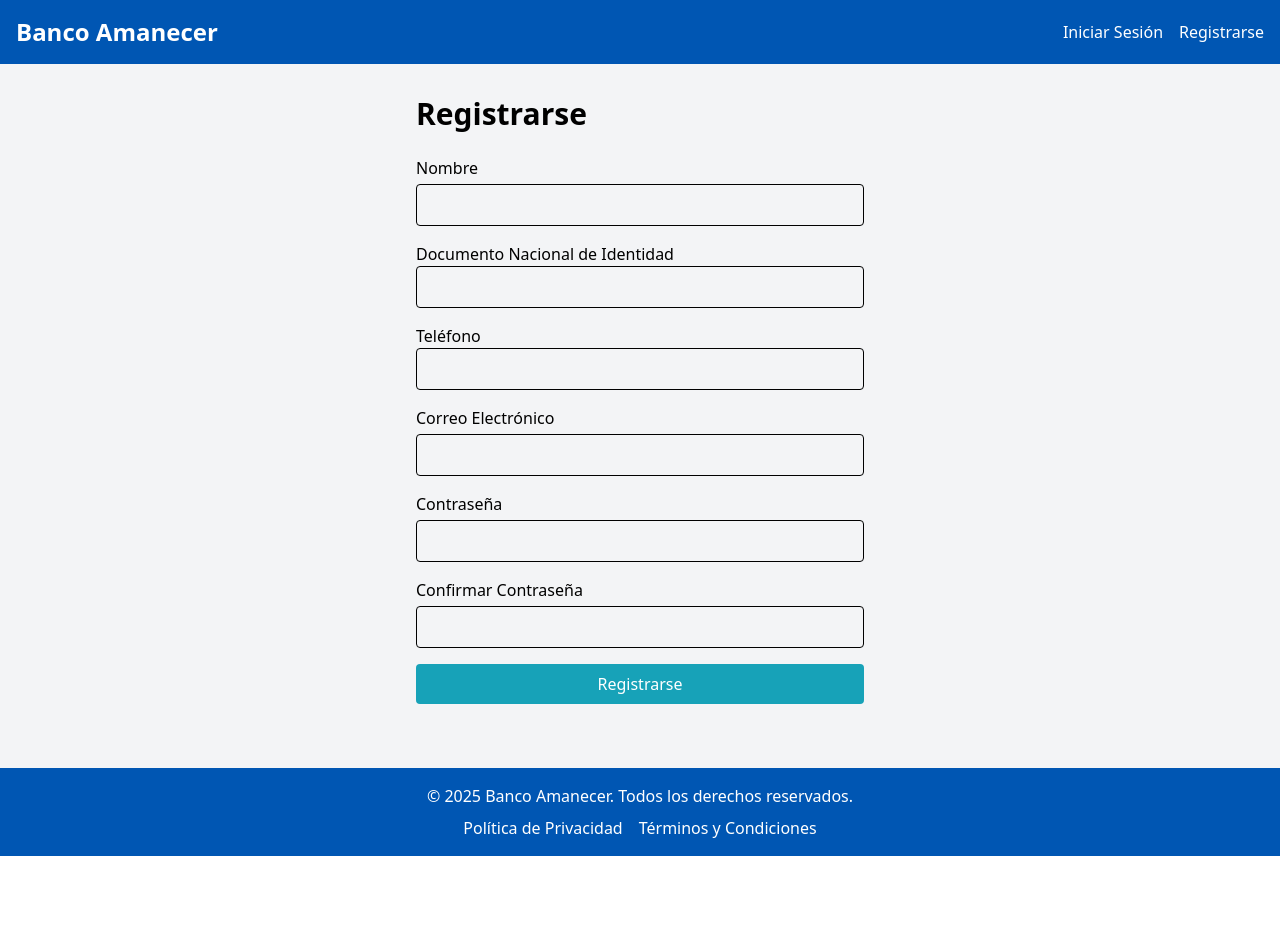
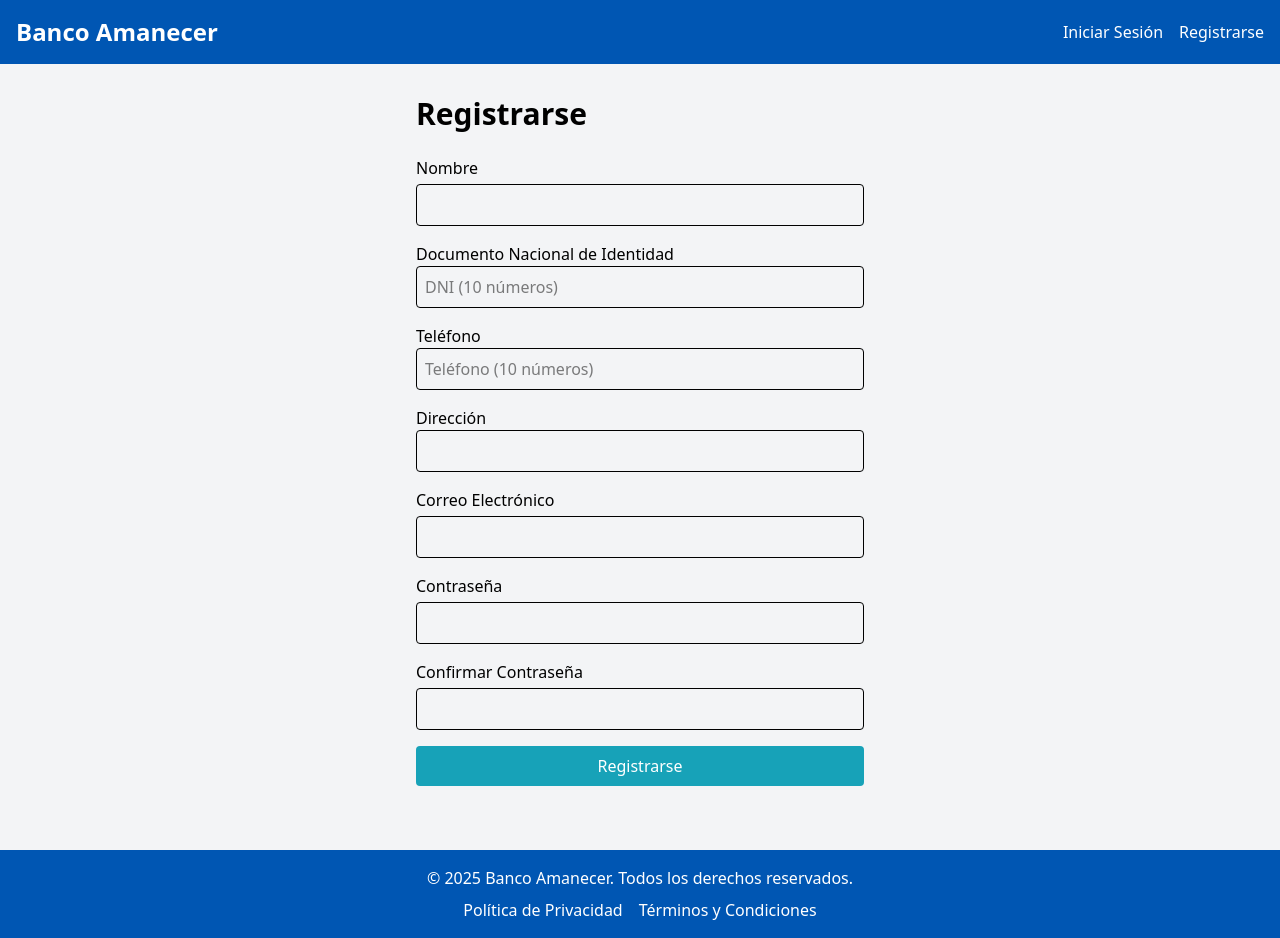
Before and after one commit to No-Country-simulation/equipo-c24-58-n-webapp, a React (Vite) app in the folder front/: page /register in a window 1280 px wide. Before the commit the page ends 856 px from the top, so only its background shows below. Built offline with nearby package versions, Linux system fonts and the light colour scheme.

Commit message:
Refactor Register component to use useAuth hook and improve form handling

```diff
--- a/front/src/pages/Register.jsx
+++ b/front/src/pages/Register.jsx
@@ -1,29 +1,78 @@
-"use client"
+"use client";
 
-import { useState } from "react"
-import { useNavigate } from "react-router-dom"
+import { useState } from "react";
+import { useNavigate } from "react-router-dom";
+import { useAuth } from "../contexts/AuthContext";
 
-function Register() {
-  const [name, setName] = useState("")
-  const [dni, setDni] = useState("")
-  const [phone, setPhone] = useState("")
-  const [email, setEmail] = useState("")
-  const [password, setPassword] = useState("")
-  const [confirmPassword, setConfirmPassword] = useState("")
-  const [error, setError] = useState("")
-  const navigate = useNavigate()
+const Register = () => {
+  const { register } = useAuth();
+  const [formData, setFormData] = useState({
+    name: "",
+    dni: "",
+    phone: "",
+    direction: "",
+    email: "",
+    password: "",
+    confirmPassword: "",
+  });
+  const [error, setError] = useState("");
+  const navigate = useNavigate();
 
-  const handleSubmit = (e) => {
-    e.preventDefault()
-    setError("")
-    if (password !== confirmPassword) {
-      setError("Las contraseñas no coinciden")
-      return
+  const handleSubmit = async (e) => {
+    e.preventDefault();
+    setError("");
+    if (formData.password !== formData.confirmPassword) {
+      alert("Las contraseñas no coinciden");
+      return;
     }
+
+    // Validación de DNI y teléfono
+    if (formData.dni.length !== 10) {
+      alert("El DNI debe tener 10 números");
+      return;
+    }
+
+    if (formData.phone.length !== 10) {
+      alert("El teléfono debe tener 10 números");
+      return;
+    }
+
     // Aquí ira la lógica de registro
-    console.log("Registro exitoso", { name, email, password })
-    navigate("/login")
+    try {
+      await register(
+        formData.name,
+        formData.dni,
+        formData.phone,
+        formData.direction,
+        formData.email,
+        formData.password
+      );
+      alert("Registro exitoso");
+      navigate("/login");
+    } catch (error) {
+      console.error(error);
+      alert("Error al registrar. Por favor, intente de nuevo.");
     }
+  };
+
+  const handleChange = (e) => {
+    const { name, value } = e.target;
+
+    // Solo permitir números en DNI y teléfono
+    if ((name === "dni" || name === "phone") && !/^\d*$/.test(value)) {
+      return;
+    }
+
+    // Limitar a 10 dígitos
+    if ((name === "dni" || name === "phone") && value.length > 10) {
+      return;
+    }
+
+    setFormData({
+      ...formData,
+      [name]: value,
+    });
+  };
 
   return (
     <div className="max-w-md mx-auto">
@@ -37,34 +86,51 @@ function Register() {
           <input
             type="text"
             id="name"
-            value={name}
-            onChange={(e) => setName(e.target.value)}
+            name="name"
+            value={formData.name}
+            onChange={handleChange}
             required
             className="w-full p-2 border rounded"
           />
         </div>
         <div>
-          <label htmlFor="DNI">
-            Documento Nacional de Identidad
-          </label>
+          <label htmlFor="DNI">Documento Nacional de Identidad</label>
           <input
-           type="number"
+            type="text"
             id="dni"
-           value={dni}
-            onChange={(e) => setDni(e.target.value)}
+            name="dni"
+            value={formData.dni}
+            onChange={handleChange}
+            placeholder="DNI (10 números)"
+            maxLength="10"
+            pattern="\d{10}"
             required
             className="w-full p-2 border rounded"
           />
         </div>
         <div>
-          <label htmlFor="phone">
-            Teléfono
-          </label>
+          <label htmlFor="phone">Teléfono</label>
           <input
-           type="number"
+            type="tel"
             id="phone"
-           value={phone}
-            onChange={(e) => setPhone(e.target.value)}
+            name="phone"
+            value={formData.phone}
+            onChange={handleChange}
+            placeholder="Teléfono (10 números)"
+            maxLength="10"
+            pattern="\d{10}"
+            required
+            className="w-full p-2 border rounded"
+          />
+        </div>
+        <div>
+          <label htmlFor="direction">Dirección</label>
+          <input
+            type="text"
+            id="direction"
+            name="direction"
+            value={formData.direction}
+            onChange={handleChange}
             required
             className="w-full p-2 border rounded"
           />
@@ -73,12 +139,12 @@ function Register() {
           <label htmlFor="email" className="block mb-1">
             Correo Electrónico
           </label>
-
           <input
             type="email"
             id="email"
-            value={email}
-            onChange={(e) => setEmail(e.target.value)}
+            name="email"
+            value={formData.email}
+            onChange={handleChange}
             required
             className="w-full p-2 border rounded"
           />
@@ -90,8 +156,9 @@ function Register() {
           <input
             type="password"
             id="password"
-            value={password}
-            onChange={(e) => setPassword(e.target.value)}
+            name="password"
+            value={formData.password}
+            onChange={handleChange}
             required
             className="w-full p-2 border rounded"
           />
@@ -103,18 +170,21 @@ function Register() {
           <input
             type="password"
             id="confirmPassword"
-            value={confirmPassword}
-            onChange={(e) => setConfirmPassword(e.target.value)}
+            name="confirmPassword"
+            value={formData.confirmPassword}
+            onChange={handleChange}
             required
             className="w-full p-2 border rounded"
           />
         </div>
-        <button type="submit" className="w-full bg-[#17a2b8] text-white p-2 rounded hover:bg-primary-dark">
+        <button
+          type="submit"
+          className="w-full bg-[#17a2b8] text-white p-2 cursor-pointer rounded hover:bg-primary-dark">
           Registrarse
         </button>
       </form>
     </div>
-  )
-}
+  );
+};
 
-export default Register
+export default Register;
```
Lines whose indentation alone changed are shown as unchanged.
